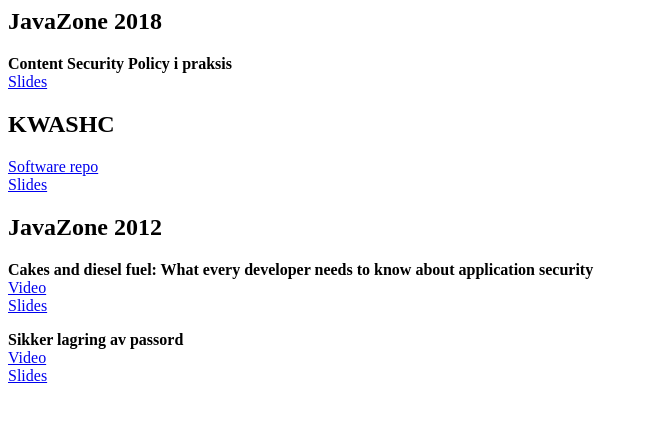
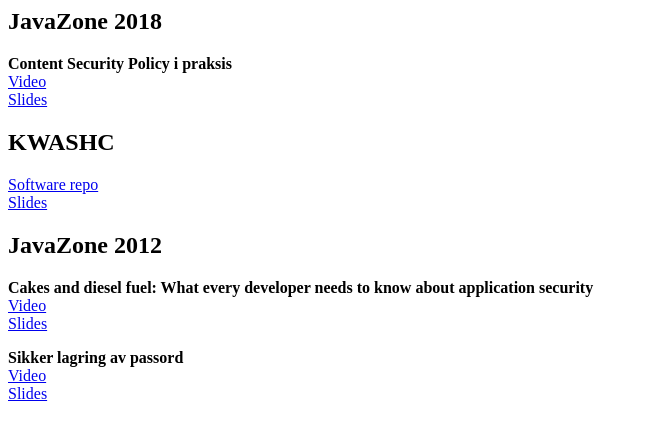
Before and after one commit to jonare/jonare.github.com, a plain HTML site: page index.html in a window 1280 px wide. Shown: the whole page, without its empty margins (0-649 px from the left). Drawn offline with Linux system fonts and the light colour scheme.

Commit message:
Added video of 2018 talk

```diff
--- a/index.html
+++ b/index.html
@@ -7,6 +7,7 @@
 			<p>
 				<b>Content Security Policy i praksis</b><br/>
 
+				<a href="https://vimeo.com/289487205">Video</a><br/>
 				<a href="jz18/">Slides</a>
 			</p>
 		</div>
```
